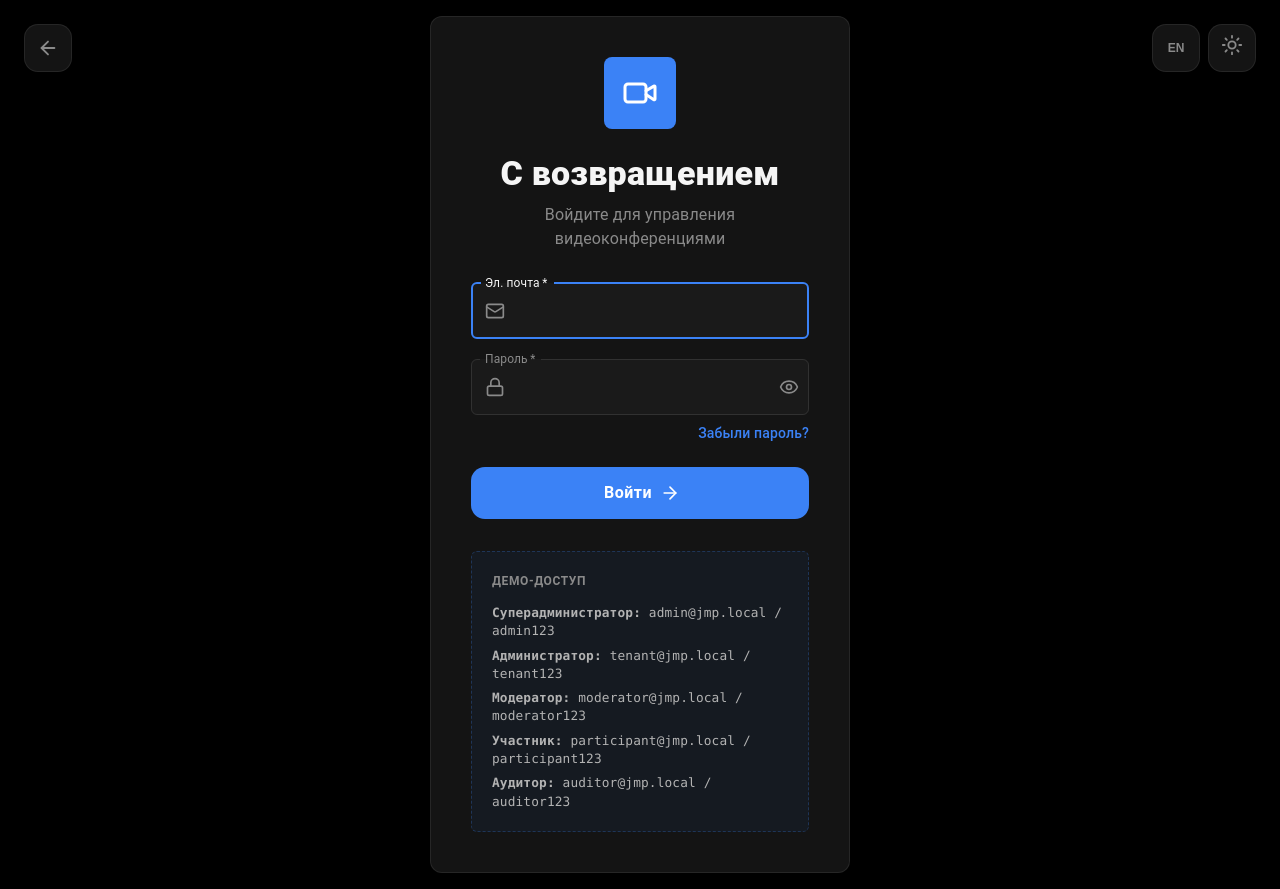
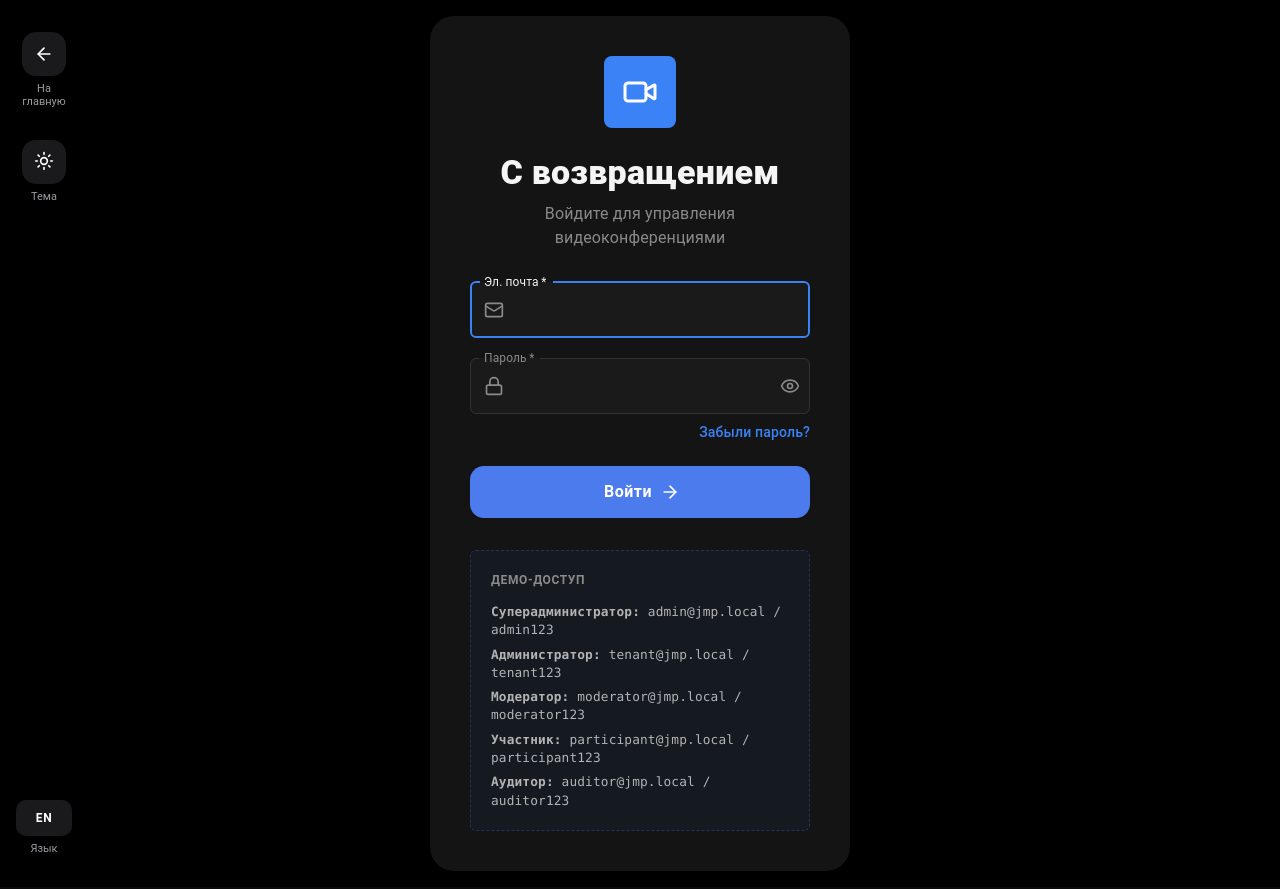
Before and after one commit to Vostrikov2014/vks-qoder, a React (Vite) app in the folder jmp-ui/: page /login in a window 1280 px wide. Built offline with nearby package versions, Linux system fonts and the light colour scheme; no server answers.

Commit message:
подвинул картинку на главной

```diff
--- a/jmp-ui/src/pages/HomePage.css
+++ b/jmp-ui/src/pages/HomePage.css
@@ -76,7 +76,8 @@
 }
 
 .rail-item:hover {
-  background: var(--lp-tile);
+  /* Only the inner tile lightens (.rail-item:hover .rail-icon),
+     no grey backdrop behind the whole button like before */
   color: var(--lp-text);
 }
 
@@ -113,20 +114,23 @@
   text-align: center;
 }
 
-.language-item {
+.language-tile {
   width: 56px;
   height: 36px;
-  padding: 0;
+  display: flex;
+  align-items: center;
+  justify-content: center;
   background: var(--lp-tile);
   color: var(--lp-text);
-  justify-content: center;
   border-radius: 10px;
-}
-
-.language-item .rail-label {
   font-size: 0.75rem;
   font-weight: 600;
   letter-spacing: 0.05em;
+  transition: background-color var(--transition-base);
+}
+
+.language-item:hover .language-tile {
+  background: var(--lp-tile-hover);
 }
 
 .rail-spacer {
@@ -444,17 +448,18 @@
 
 .hero-art {
   width: 100%;
-  margin-top: var(--space-6);
-  /* Nudge the illustration toward the page center */
-  transform: translateX(-12%);
+  margin-top: 0;
+  /* Align the illustration's left edge with the hero title text */
   display: flex;
-  justify-content: center;
+  justify-content: flex-start;
 }
 
 .hero-illustration {
   width: 100%;
   max-width: 520px;
   height: auto;
+  /* Cancel the empty ~53px margin baked into the SVG viewBox (53/520) */
+  transform: translate(-10.2%, -20px);
 }
 
 /* ==========================================================================
--- a/jmp-ui/src/pages/HomePage.tsx
+++ b/jmp-ui/src/pages/HomePage.tsx
@@ -291,7 +291,8 @@ export default function HomePage() {
           onClick={toggleLanguage}
           aria-label={t('common.language')}
         >
-          <span className="rail-label">{i18n.language === 'ru' ? 'EN' : 'RU'}</span>
+          <span className="language-tile">{i18n.language === 'ru' ? 'EN' : 'RU'}</span>
+          <span className="rail-label">{t('common.language')}</span>
         </button>
       </aside>
 
--- a/jmp-ui/src/pages/LoginPage.tsx
+++ b/jmp-ui/src/pages/LoginPage.tsx
@@ -97,68 +97,119 @@ export default function LoginPage() {
         background: isDarkMode ? '#000' : 'transparent',
       }}
     >
-      {/* Back to Home */}
+      {/* Left icon rail - same placement as on HomePage */}
       <Box
+        component="nav"
         sx={{
           position: 'absolute',
-          top: 24,
-          left: 24,
+          top: 0,
+          bottom: 0,
+          left: 0,
+          width: 88,
+          display: 'flex',
+          flexDirection: 'column',
+          alignItems: 'center',
+          gap: 1,
+          py: 2.5,
+          boxSizing: 'border-box',
           zIndex: 10,
         }}
       >
-        <IconButton
-          disableRipple
+        <Box
+          component="button"
+          type="button"
           onClick={() => navigate('/')}
           aria-label={t('common.backToHome')}
           sx={{
-            width: 48,
-            height: 48,
-            borderRadius: '14px',
-            background: 'var(--glass-bg)',
-            backdropFilter: 'blur(10px)',
-            border: '1px solid var(--glass-border)',
-            color: 'var(--text-muted)',
-            boxShadow: 'none',
+            display: 'flex',
+            flexDirection: 'column',
+            alignItems: 'center',
+            gap: 0.75,
+            width: 64,
+            p: '12px 4px',
+            boxSizing: 'border-box',
+            border: 'none',
+            background: 'transparent',
+            cursor: 'pointer',
+            color: isDarkMode ? '#9a9aa0' : 'var(--text-muted)',
+            fontFamily: 'inherit',
             '&:hover': {
-              background: 'var(--glass-bg)',
-              color: 'var(--primary-600)',
-              boxShadow: 'none',
+              color: isDarkMode ? '#ffffff' : 'var(--primary-600)',
             },
-            transition: 'all 0.2s ease',
+            '&:hover .rail-tile': {
+              background: isDarkMode ? '#2e2e33' : 'var(--bg-elevated)',
+            },
+            '&:focus-visible': {
+              outline: '2px solid #4b7bec',
+              outlineOffset: 2,
+            },
           }}
         >
-          <ArrowLeft size={22} />
-        </IconButton>
+          <Box
+            className="rail-tile"
+            sx={{
+              width: 44,
+              height: 44,
+              borderRadius: '14px',
+              background: isDarkMode ? '#1a1a1d' : 'var(--glass-bg)',
+              backdropFilter: isDarkMode ? 'none' : 'blur(10px)',
+              display: 'flex',
+              alignItems: 'center',
+              justifyContent: 'center',
+              color: isDarkMode ? '#ffffff' : 'inherit',
+              transition: 'background-color 0.2s ease',
+            }}
+          >
+            <ArrowLeft size={20} />
+          </Box>
+          <Box component="span" sx={{ fontSize: '0.6875rem', lineHeight: 1.2, textAlign: 'center' }}>
+            {t('common.backToHome')}
+          </Box>
         </Box>
 
-      {/* Theme Toggle */}
         <Box
-        sx={{
-          position: 'absolute',
-          top: 24,
-          right: 24,
-          zIndex: 10,
-        }}
-      >
-        <IconButton
-          disableRipple
+          component="button"
+          type="button"
           onClick={toggleTheme}
           aria-label={isDarkMode ? t('common.switchToLightMode') : t('common.switchToDarkMode')}
           sx={{
-            width: 48,
-            height: 48,
+            display: 'flex',
+            flexDirection: 'column',
+            alignItems: 'center',
+            gap: 0.75,
+            width: 64,
+            p: '12px 4px',
+            boxSizing: 'border-box',
+            border: 'none',
+            background: 'transparent',
+            cursor: 'pointer',
+            color: isDarkMode ? '#9a9aa0' : 'var(--text-muted)',
+            fontFamily: 'inherit',
+            '&:hover': {
+              color: isDarkMode ? '#ffffff' : 'var(--primary-600)',
+            },
+            '&:hover .rail-tile': {
+              background: isDarkMode ? '#2e2e33' : 'var(--bg-elevated)',
+            },
+            '&:focus-visible': {
+              outline: '2px solid #4b7bec',
+              outlineOffset: 2,
+            },
+          }}
+        >
+          <Box
+            className="rail-tile"
+            sx={{
+              width: 44,
+              height: 44,
               borderRadius: '14px',
-            background: 'var(--glass-bg)',
-            backdropFilter: 'blur(10px)',
-            border: '1px solid var(--glass-border)',
-            color: 'var(--text-muted)',
-            boxShadow: 'none',
-            '&:hover': {
-              background: 'var(--glass-bg)',
-              color: 'var(--primary-600)',
-              boxShadow: 'none',
-            },
-            transition: 'all 0.2s ease',
+              background: isDarkMode ? '#1a1a1d' : 'var(--glass-bg)',
+              backdropFilter: isDarkMode ? 'none' : 'blur(10px)',
+              display: 'flex',
+              alignItems: 'center',
+              justifyContent: 'center',
+              color: isDarkMode ? '#ffffff' : 'inherit',
+              transition: 'background-color 0.2s ease',
             }}
           >
             <motion.div
@@ -166,45 +217,71 @@ export default function LoginPage() {
               animate={{ rotate: isDarkMode ? 360 : 0 }}
               transition={{ duration: 0.5, ease: 'easeInOut' }}
             >
-            {isDarkMode ? <Sun size={22} /> : <Moon size={22} />}
+              {isDarkMode ? <Sun size={20} /> : <Moon size={20} />}
             </motion.div>
-        </IconButton>
+          </Box>
+          <Box component="span" sx={{ fontSize: '0.6875rem', lineHeight: 1.2, textAlign: 'center' }}>
+            {t('home.theme')}
+          </Box>
         </Box>
 
-      {/* Language Toggle */}
+        {/* Spacer - pins the language button to the bottom, like .rail-spacer on HomePage */}
+        <Box sx={{ flex: 1 }} />
+
         <Box
-        sx={{
-          position: 'absolute',
-          top: 24,
-          right: 80,
-          zIndex: 10,
-        }}
-      >
-        <IconButton
-          disableRipple
+          component="button"
+          type="button"
           onClick={toggleLanguage}
           aria-label={t('common.language')}
           sx={{
-            width: 48,
-            height: 48,
-            borderRadius: '14px',
-            background: 'var(--glass-bg)',
-            backdropFilter: 'blur(10px)',
-            border: '1px solid var(--glass-border)',
-            color: 'var(--text-muted)',
-            boxShadow: 'none',
+            display: 'flex',
+            flexDirection: 'column',
+            alignItems: 'center',
+            gap: 0.75,
+            width: 64,
+            p: '12px 4px',
+            boxSizing: 'border-box',
+            border: 'none',
+            background: 'transparent',
+            cursor: 'pointer',
+            color: isDarkMode ? '#9a9aa0' : 'var(--text-muted)',
+            fontFamily: 'inherit',
+            '&:hover': {
+              color: isDarkMode ? '#ffffff' : 'var(--primary-600)',
+            },
+            '&:hover .rail-tile': {
+              background: isDarkMode ? '#2e2e33' : 'var(--bg-elevated)',
+            },
+            '&:focus-visible': {
+              outline: '2px solid #4b7bec',
+              outlineOffset: 2,
+            },
+          }}
+        >
+          <Box
+            className="rail-tile"
+            sx={{
+              width: 56,
+              height: 36,
+              borderRadius: '10px',
+              background: isDarkMode ? '#1a1a1d' : 'var(--glass-bg)',
+              backdropFilter: isDarkMode ? 'none' : 'blur(10px)',
+              display: 'flex',
+              alignItems: 'center',
+              justifyContent: 'center',
               fontSize: '0.75rem',
               fontWeight: 600,
-            '&:hover': {
-              background: 'var(--glass-bg)',
-              color: 'var(--primary-600)',
-              boxShadow: 'none',
-            },
-            transition: 'all 0.2s ease',
+              letterSpacing: '0.05em',
+              color: isDarkMode ? '#ffffff' : 'inherit',
+              transition: 'background-color 0.2s ease',
             }}
           >
             {i18n.language === 'ru' ? 'EN' : 'RU'}
-        </IconButton>
+          </Box>
+          <Box component="span" sx={{ fontSize: '0.6875rem', lineHeight: 1.2, textAlign: 'center' }}>
+            {t('common.language')}
+          </Box>
+        </Box>
       </Box>
 
       {/* Login Card */}
@@ -218,8 +295,7 @@ export default function LoginPage() {
           sx={{
             background: 'var(--glass-bg)',
             backdropFilter: 'blur(20px)',
-            border: '1px solid var(--glass-border)',
-            borderRadius: 'var(--radius-2xl)',
+            borderRadius: '24px', // same corner radius as the HomePage tiles (--lp-radius)
             boxShadow: isDarkMode ? 'var(--shadow-xl), 0 0 60px rgba(0, 0, 0, 0.08)' : 'none',
             p: { xs: 3, sm: 5 },
             position: 'relative',
@@ -418,25 +494,32 @@ export default function LoginPage() {
                   py: 1.5,
                   px: 3,
                   border: 'none',
+                  outline: 'none',
                   borderRadius: '14px',
-                  background: 'var(--primary-600)',
-                  color: 'white',
+                  background: '#4b7bec',
+                  color: '#ffffff',
                   fontWeight: 600,
                   fontSize: '1rem',
                   textTransform: 'none',
                   boxShadow: 'none',
                   transition: 'background-color var(--transition-base)',
                   '&:hover': {
-                    background: 'var(--primary-500)',
+                    background: '#5d8af0',
                     boxShadow: 'none',
+                    outline: 'none',
                   },
                   '&:active': {
-                    background: 'var(--primary-700)',
+                    background: '#3a6ad4',
+                    boxShadow: 'none',
+                    outline: 'none',
+                  },
+                  '&:focus': {
+                    outline: 'none',
                     boxShadow: 'none',
                   },
                   '&:focus-visible': {
-                    outline: '2px solid var(--primary-600)',
-                    outlineOffset: 2,
+                    outline: 'none',
+                    boxShadow: 'none',
                   },
                   '&:disabled': {
                     background: 'var(--border-strong)',
```
Lines whose indentation alone changed are shown as unchanged.
